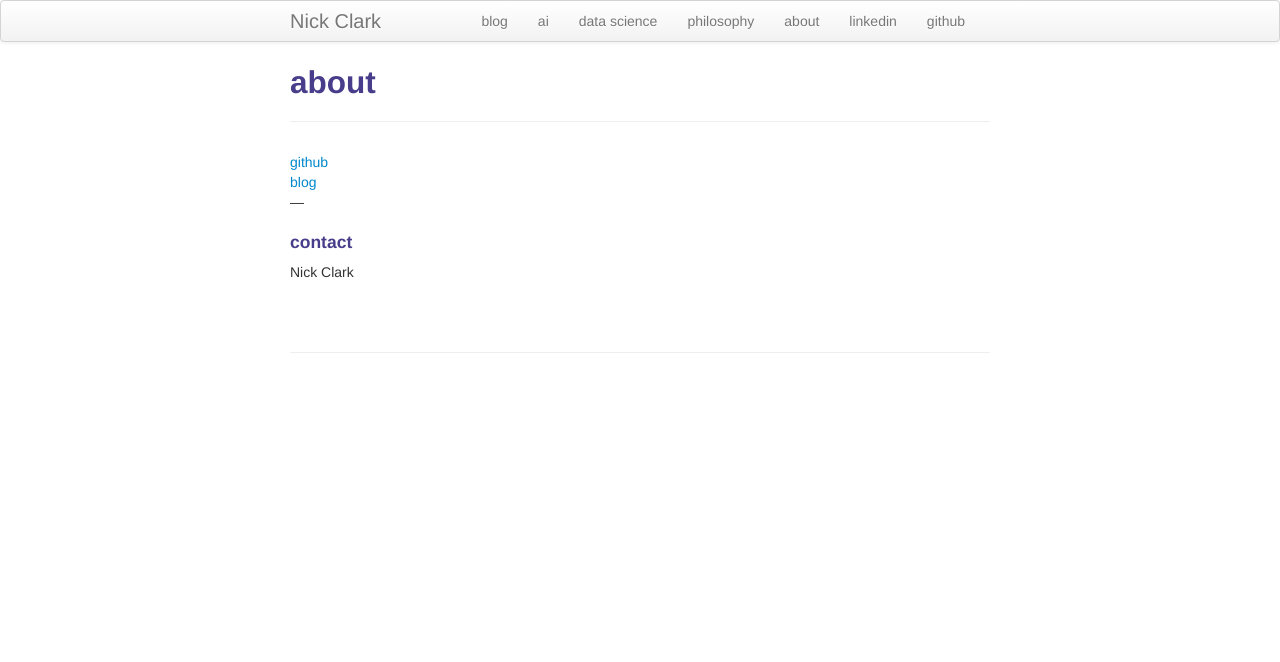
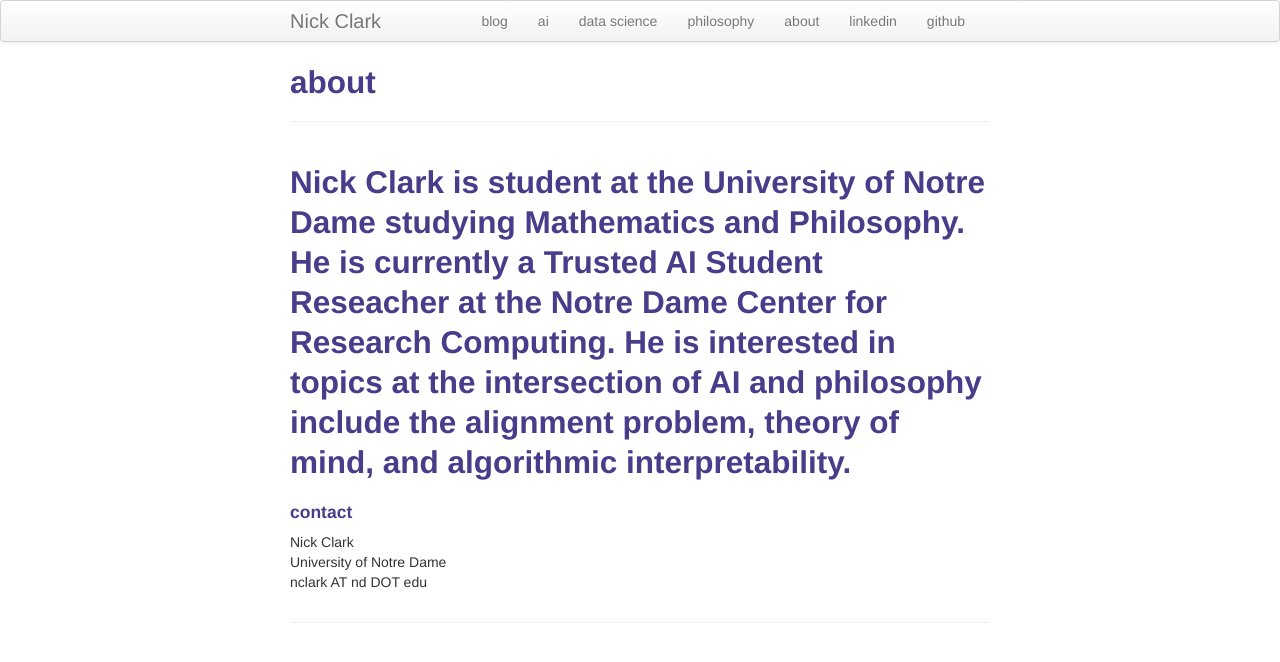
Before and after one commit to batterylake/batterylake.github.io, a Jekyll site: the page built from about.md, in a window 1280 px wide. Shown: the top 662 px of the page. Built offline with Jekyll 4.4.1, drawn with Linux system fonts in a browser that asks for light colours.

Commit message:
Update about.md

```diff
--- a/about.md
+++ b/about.md
@@ -1,11 +1,10 @@
 ---
 layout: page
 title: about
-description: Nick Clark is a Trusted AI Student Researcher at the University of Notre Dame
+description: bio
 ---
 
-[github](https://github.com/batterylake)<br/>
-[blog](https://batterylake.github.io/blog/) <br/>
+Nick Clark is student at the University of Notre Dame studying Mathematics and Philosophy. He is currently a Trusted AI Student Reseacher at the Notre Dame Center for Research Computing. He is interested in topics at the intersection of AI and philosophy include the alignment problem, theory of mind, and algorithmic interpretability.
 ---
 
 <div class="container">
@@ -14,7 +13,8 @@ description: Nick Clark is a Trusted AI Student Researcher at the University of
     <div class="row-fluid">
         <div class="span5">
             Nick Clark<br/>
-            <br/><br/>
+            University of Notre Dame<br/>
+            nclark AT nd DOT edu<br/>
         </div>
 
     </div>
```
